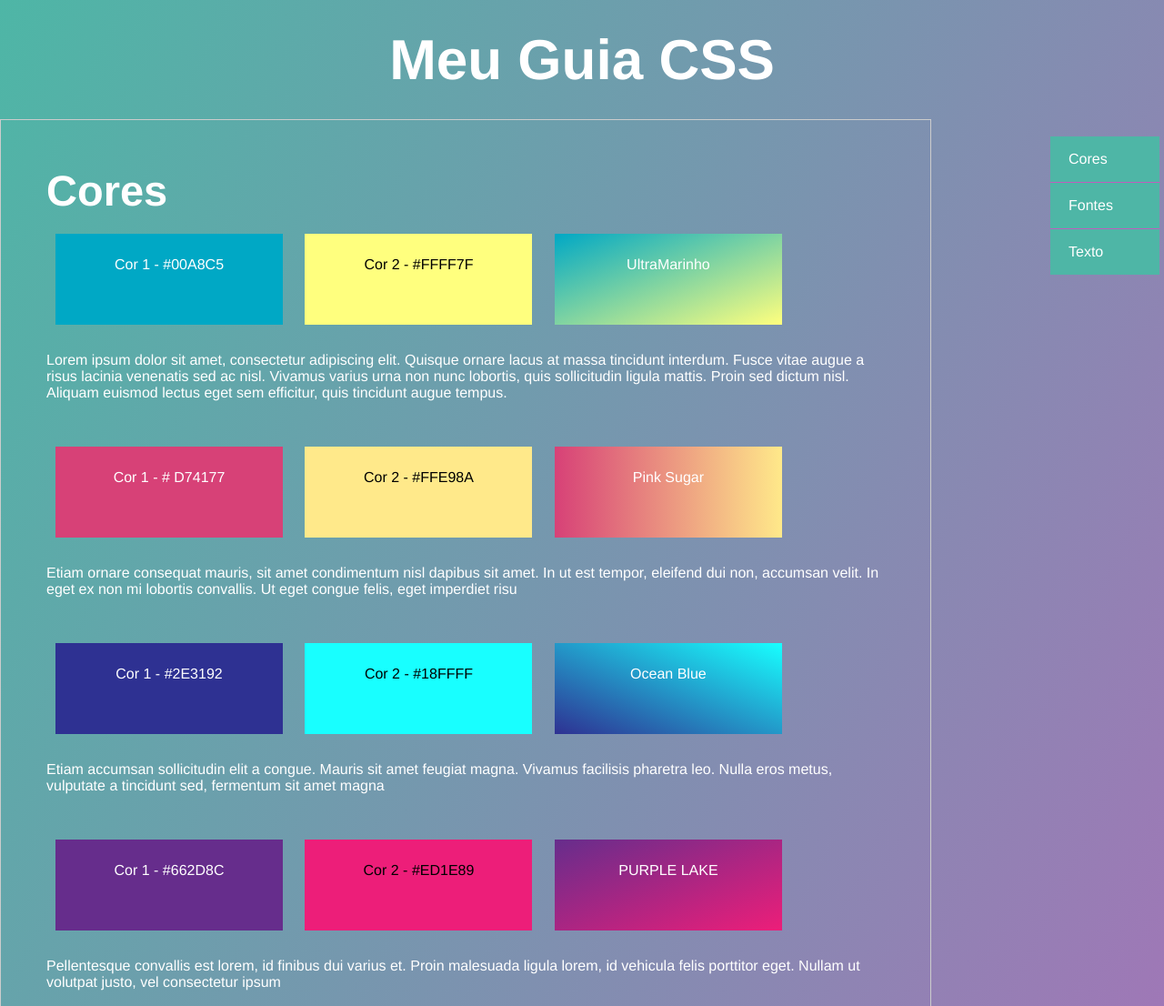
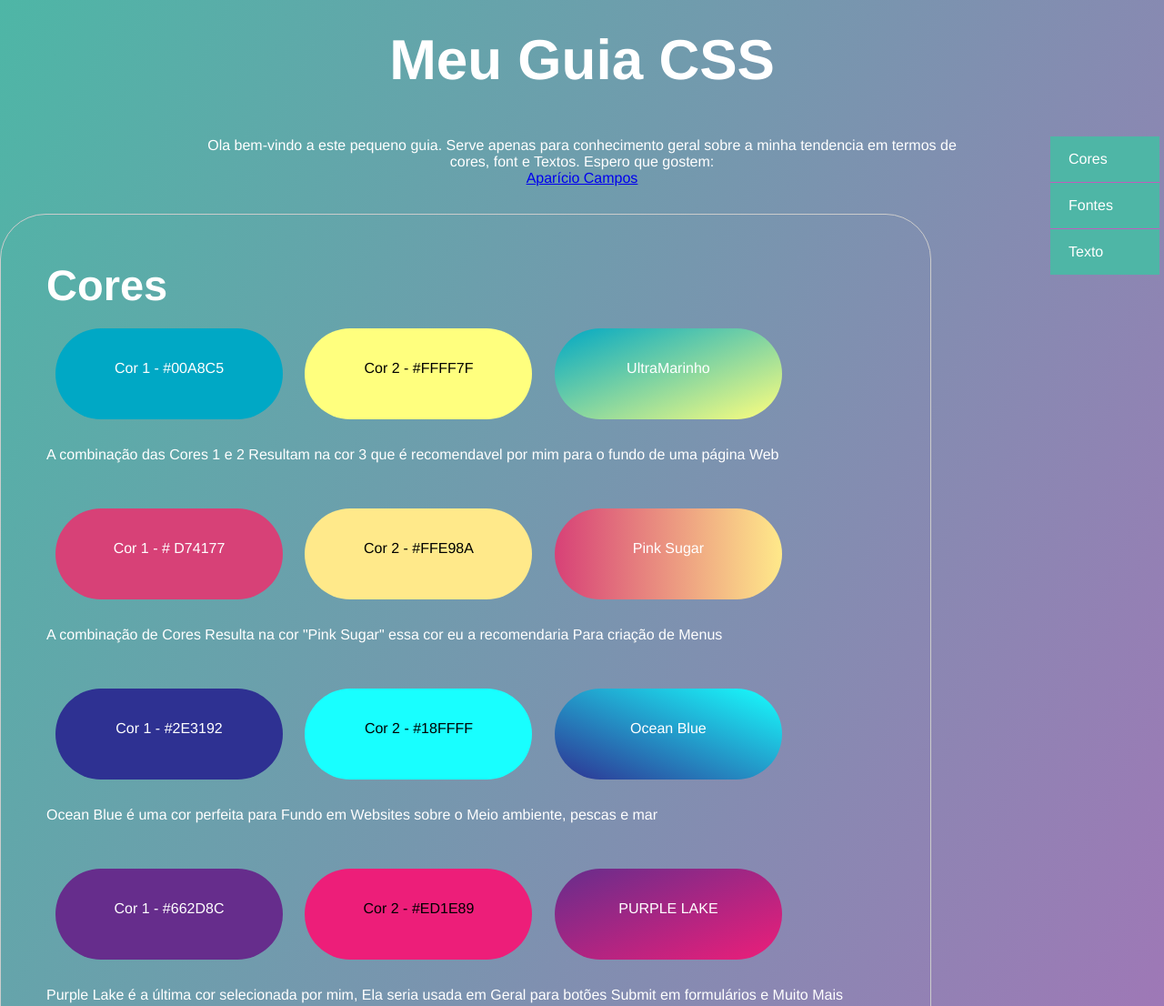
Before and after one commit to AparicioCampos/GuiaCores, a plain HTML site: page index.html in a window 1280 px wide. Shown: the top 1106 px of the page at 91% size. Drawn offline with Linux system fonts and the light colour scheme.

Commit message:
Segunda De Três Edições da Página Web

```diff
--- a/index.html
+++ b/index.html
@@ -16,6 +16,9 @@
             </ul>
         </nav>
         <h1>Meu Guia CSS </h1>
+        <p>Ola bem-vindo a este pequeno guia.
+            Serve apenas para conhecimento geral sobre a minha tendencia em termos de cores, font e Textos.
+             Espero que gostem: <br> <a href="https://web.facebook.com/profile.php?id=100009007109411" target ="_blank">Aparício Campos</a></p>
     </header>
     <section id="cores">
         <h2>Cores</h2>
@@ -23,28 +26,23 @@
         <div class="cor dois centro">Cor 2 - #FFFF7F</div>
         <div class="cor resultado1">UltraMarinho</div>
         <p class="explicativo">
-            Lorem ipsum dolor sit amet, consectetur adipiscing elit. Quisque ornare lacus at massa tincidunt interdum.
-            Fusce vitae augue a risus lacinia venenatis sed ac nisl. Vivamus varius urna non nunc lobortis, quis sollicitudin ligula mattis.
-            Proin sed dictum nisl.
-             Aliquam euismod lectus eget sem efficitur, quis tincidunt augue tempus.</p>
+            A combinação das Cores 1 e 2 Resultam na cor 3 que é recomendavel por mim para o fundo de uma página Web
+           </p>
         <div class="cor tres">Cor 1 - # D74177</div>
         <div class="cor quatro centro">Cor 2 - #FFE98A</div>
         <div class="cor resultado2">Pink Sugar</div>
         <p class="explicativo">
-            Etiam ornare consequat mauris, sit amet condimentum nisl dapibus sit amet. In ut est tempor, eleifend dui non, accumsan velit.
-             In eget ex non mi lobortis convallis. Ut eget congue felis, eget imperdiet risu</p>
+            A combinação de Cores Resulta na cor "Pink Sugar" essa cor eu a recomendaria Para criação de Menus
+        </p>
         <div class="cor cinco">Cor 1 - #2E3192</div>
         <div class="cor seis centro">Cor 2 - #18FFFF</div>
         <div class="cor resultado3">Ocean Blue</div>
         <p class="explicativo">
-            Etiam accumsan sollicitudin elit a congue. Mauris sit amet feugiat magna.
-            Vivamus facilisis pharetra leo. Nulla eros metus, vulputate a tincidunt sed, fermentum sit amet magna</p>
+          Ocean Blue é uma cor perfeita para Fundo em Websites sobre o Meio ambiente, pescas e mar</p>
         <div class="cor sete">Cor 1 - #662D8C</div>
         <div class="cor oito centro">Cor 2 - #ED1E89</div>
         <div class="cor resultado4">PURPLE LAKE</div>
-        <p class="explicativo">Pellentesque convallis est lorem, id finibus dui varius et.
-            Proin malesuada ligula lorem, id vehicula felis porttitor eget.
-            Nullam ut volutpat justo, vel consectetur ipsum</p>
+        <p class="explicativo">Purple Lake é a última cor selecionada por mim, Ela seria usada em Geral para botões Submit em formulários e Muito Mais</p>
     </section>
 
     <section id="fontes">
--- a/styles.css
+++ b/styles.css
@@ -10,8 +10,11 @@ body{
     color: #fff
 }
 
-header{
-
+header p{
+    text-align:center;
+    padding: 20px;
+    max-width: 900px;
+    margin: 0 auto;
 }
 
 nav{
@@ -48,10 +51,13 @@ li a{
 }
 section{
     border: 1px solid #ccc;
+    border-radius:50px;
     padding: 50px;
     width:80%;
     min-width:50%;
     max-width: 1100px;
+    margin-top: 10px;
+
 }
 header h1{
     padding: 10px;
@@ -78,7 +84,8 @@ h2{
     display: inline-block;
     margin: 10px;
     text-align: center;
-    padding:25px;
+    padding:35px;
+    border-radius: 50px;
 }
 .centro{color:#000}
 .um{
```
